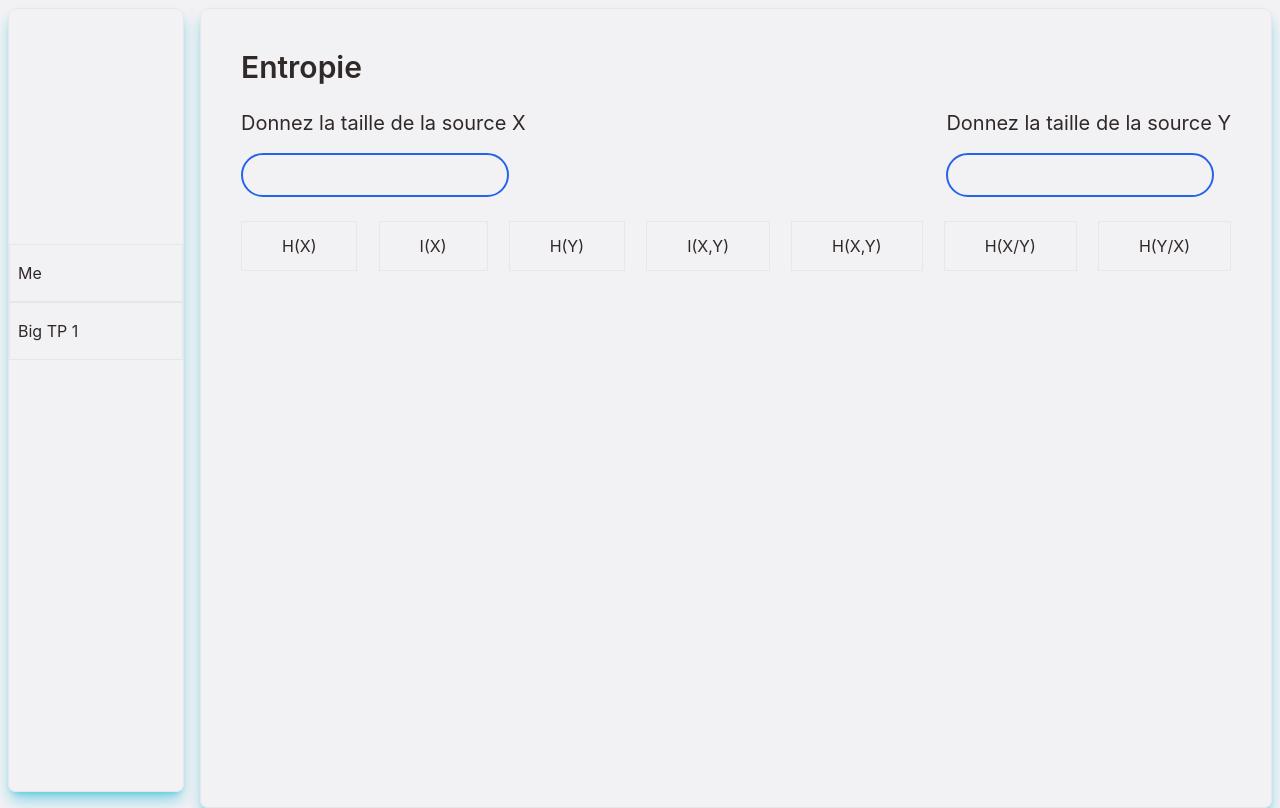
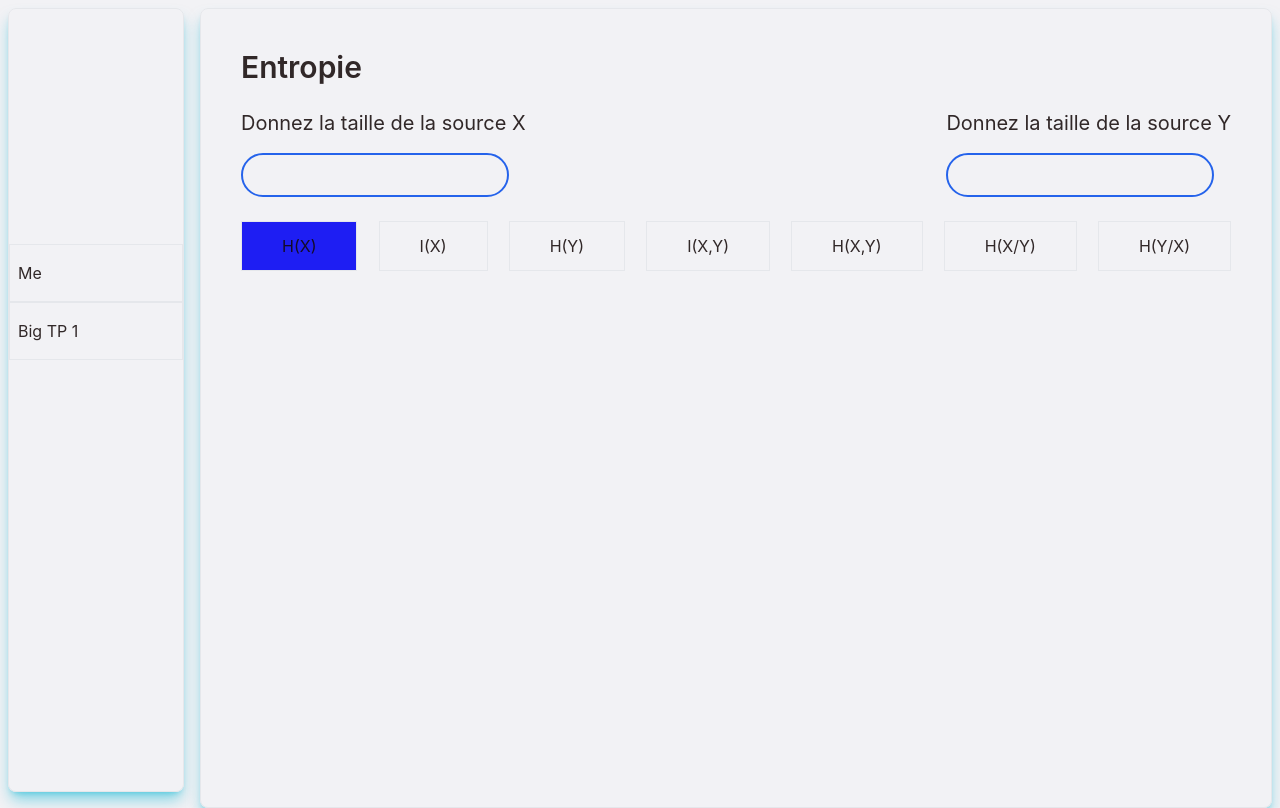
Before and after one commit to abdelhafidHadjadj/front-web-tict, a React (Vite) app: page /entropie in a window 1280 px wide. In both pictures the pointer is over the button "H(X)". Built offline with nearby package versions, Linux system fonts and the light colour scheme; the HTML template or start-up script is replaced by a standard one.

Commit message:
add nav btn style

```diff
--- a/src/App.css
+++ b/src/App.css
@@ -17,3 +17,8 @@ input[type="submit"] {
     @apply text-white bg-blue-600 border-2 border-blue-600 px-4 py-2
 }
  */
+
+ nav button:hover {
+    transition: 450ms;
+    @apply bg-[var(--primary-color)]
+}
```
